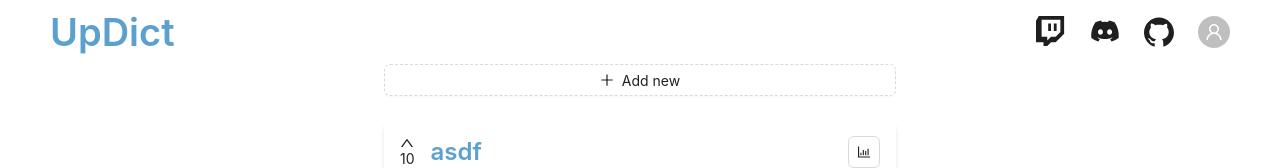
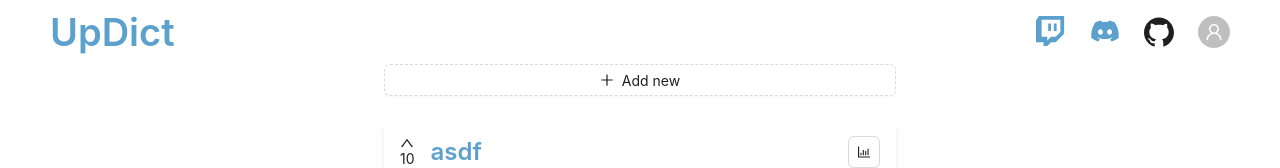
Before and after one commit to abiriadev/sinedict, a React (Vite) app: page / in a window 1280 px wide. Shown: the top 168 px of the page. Built offline with nearby package versions, Linux system fonts and the light colour scheme.

Commit message:
feat: unify icon colors

```diff
--- a/src/App.tsx
+++ b/src/App.tsx
@@ -7,6 +7,7 @@ import {
 	Flex,
 	Layout,
 	Typography,
+	theme,
 } from 'antd'
 import { ArticleData } from './interface'
 import { Article } from './Article'
@@ -24,6 +25,7 @@ import {
 import { FaDiscord } from 'react-icons/fa'
 import { ImTwitch } from 'react-icons/im'
 import { NewArticle } from './NewArticle'
+import { IconContext } from 'react-icons'
 
 const data: Array<ArticleData> = [
 	{
@@ -87,6 +89,7 @@ const data: Array<ArticleData> = [
 function App() {
 	const [articles, _] = useState(data)
 	const [isModalOpen, setIsModalOpen] = useState(false)
+	const { token } = theme.useToken()
 
 	return (
 		<ConfigProvider
@@ -110,6 +113,11 @@ function App() {
 						<Typography.Title level={1}>
 							UpDict
 						</Typography.Title>
+						<IconContext.Provider
+							value={{
+								color: token.colorPrimary,
+							}}
+						>
 							<Flex gap="large">
 								<ImTwitch className="text-3xl" />
 								<FaDiscord className="text-3xl" />
@@ -130,10 +138,13 @@ function App() {
 								>
 									<Avatar
 										className="text-3xl"
-									icon={<UserOutlined />}
+										icon={
+											<UserOutlined />
+										}
 									/>
 								</Dropdown>
 							</Flex>
+						</IconContext.Provider>
 					</Flex>
 				</Header>
 				<Content>
```
Lines whose indentation alone changed are shown as unchanged.
